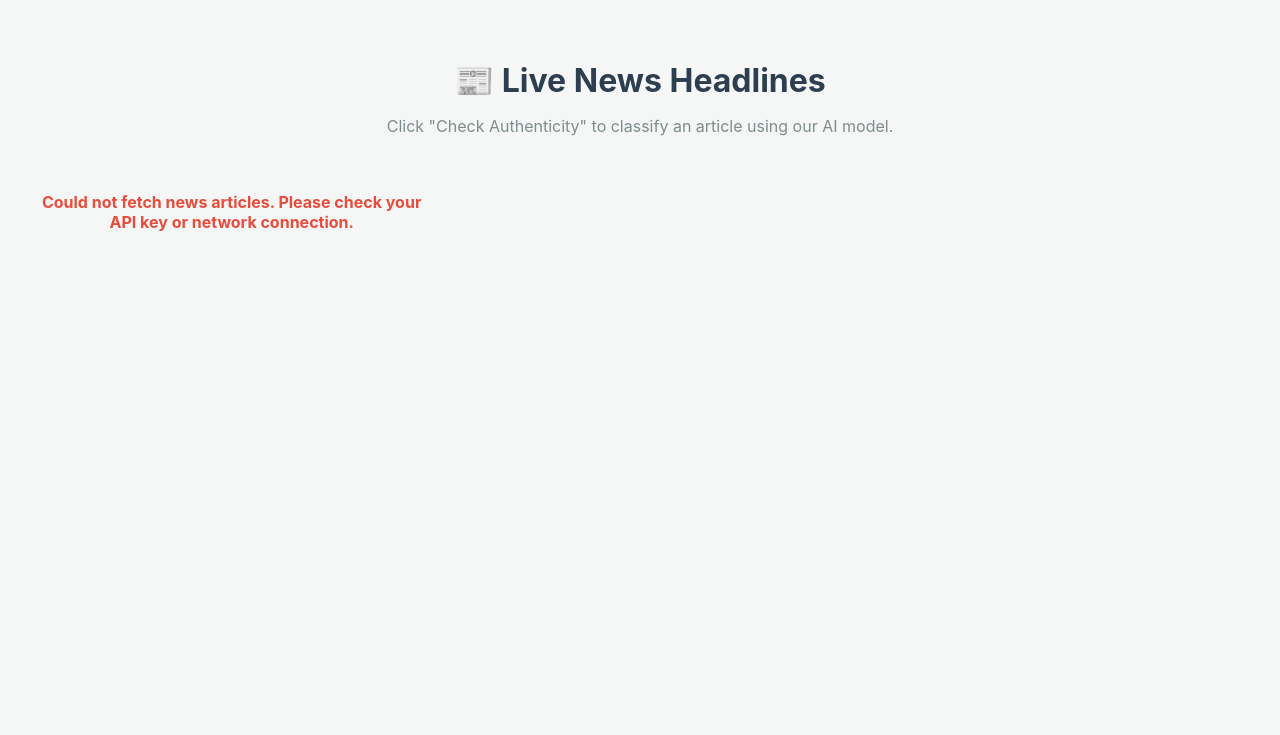
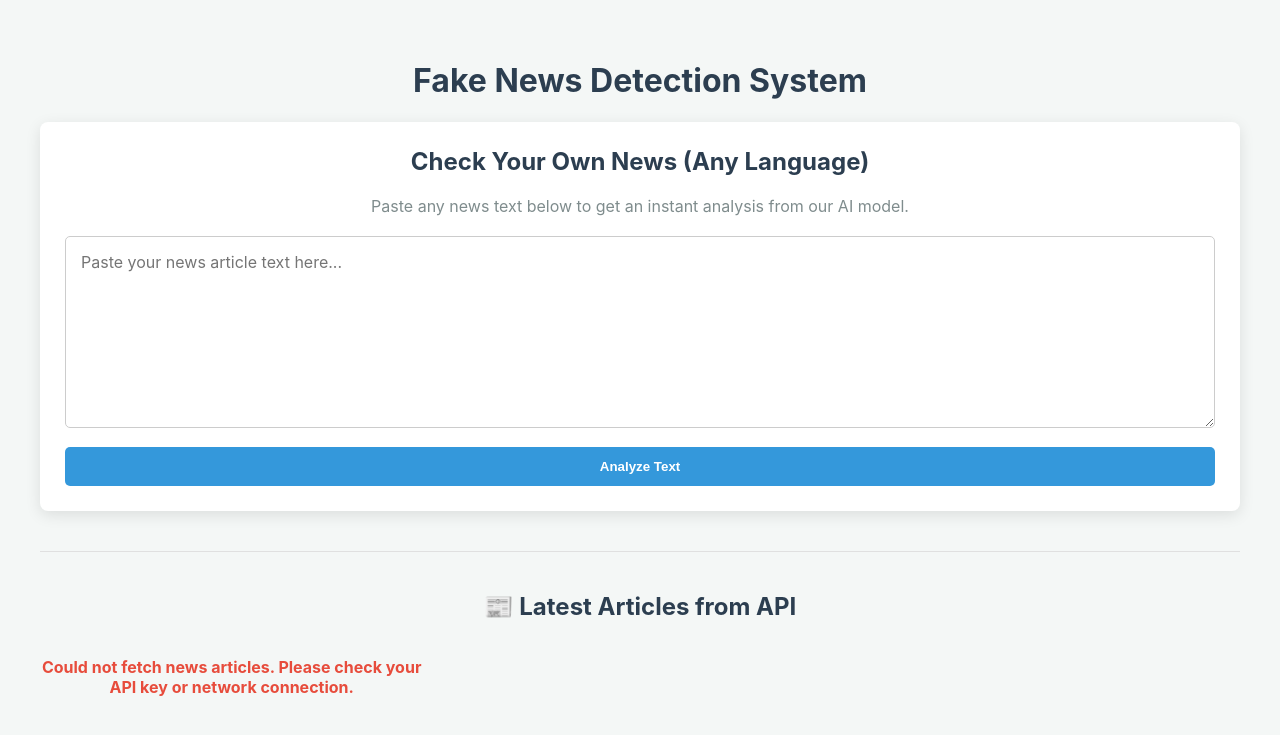
Before and after one commit to aryanrajrcotba/Fake_News_Detection_System, a Flask app: page / in a window 1280 px wide. Shown: the top 735 px of the page. Run offline with Flask 3, Linux system fonts and the light colour scheme; data that the repository does not hold is empty; parts of the project's set-up code (start-up, migrations or seed data) failed here and were passed over.

Commit message:
increased model accuracy and working

```diff
--- a/app.py
+++ b/app.py
@@ -1,63 +1,115 @@
+import os
+import requests
+import re
+import time
 from flask import Flask, render_template, request
-import pickle
-import requests
+from transformers import pipeline
+import matplotlib
+import matplotlib.pyplot as plt
 
-# Initialize the Flask application
+
+matplotlib.use('Agg')
+
+
+print("Loading AI model...")
+classifier = pipeline("zero-shot-classification", model="facebook/bart-large-mnli")
+print("AI model loaded successfully.")
+
+
 app = Flask(__name__)
 
-# Load the trained model and vectorizer
-try:
-    model = pickle.load(open('model.pkl', 'rb'))
-    vectorizer = pickle.load(open('vectorizer.pkl', 'rb'))
-except FileNotFoundError:
-    print("Error: Model or vectorizer files not found.")
-    print("Please run model.py first to train and save the model.")
-    exit()
 
-# NewsAPI configuration
-API_KEY = "96db3e7b7b8a452c981a5465f0f64d50"  # <-- IMPORTANT: Replace with your actual NewsAPI key
+API_KEY = os.environ.get("API_KEY", "96db3e7b7b8a452c981a5465f0f64d50")
 NEWS_API_URL = f"https://newsapi.org/v2/top-headlines?country=us&apiKey={API_KEY}"
 
+
+SOURCE_CREDIBILITY = { "reuters": {"score": "Very High", "value": 5}, "associated press": {"score": "Very High", "value": 5}, "bbc news": {"score": "Very High", "value": 5}, "the guardian": {"score": "High", "value": 4}, "the new york times": {"score": "High", "value": 4}, "cnn": {"score": "Moderate", "value": 3}, "fox news": {"score": "Moderate", "value": 3} }
+
+def get_source_credibility(source_name):
+    if not source_name: return {"score": "Unknown", "value": 0}
+    source_name_lower = source_name.lower()
+    for key, cred in SOURCE_CREDIBILITY.items():
+        if key in source_name_lower: return cred
+    return {"score": "Not Rated", "value": 0}
+
 def fetch_news():
-    """Fetches top headlines from the NewsAPI."""
     try:
         response = requests.get(NEWS_API_URL)
-        response.raise_for_status()  # Raise an exception for bad status codes
+        response.raise_for_status()
         articles = response.json().get('articles', [])
-        # Filter out articles with no content or description
-        return [
-            article for article in articles
-            if article.get('content') or article.get('description')
-        ]
+        for article in articles:
+            article['credibility'] = get_source_credibility(article.get('source', {}).get('name'))
+        return articles
     except requests.exceptions.RequestException as e:
         print(f"Error fetching news: {e}")
         return []
 
 @app.route('/')
 def home():
-    """Renders the home page with live news articles."""
     articles = fetch_news()
-    # Use description as fallback if content is missing
+
+    # --- CHANGE 1: Updated dashboard stats to only have two categories ---
+    stats = {"Real News": 0, "Fake News": 0}
+    candidate_labels = ["reliable news", "fabricated news", "opinion piece", "satire"]
+
     for article in articles:
-        article['content_to_check'] = article.get('content') or article.get('description', '')
-    return render_template('index.html', articles=articles)
+        text = (article.get('title', '') or '') + ' ' + (article.get('description', '') or '')
+        if not text.strip():
+            continue
+
+        try:
+            prediction = classifier(text, candidate_labels)
+            top_label = prediction['labels'][0]
+
+            if top_label == "reliable news":
+                stats["Real News"] += 1
+            else: # Everything else (fabricated, opinion, satire) is counted as Fake News
+                stats["Fake News"] += 1
+        except Exception as e:
+            print(f"Error classifying article for dashboard: {e}")
+
+    # --- Generate Plot with Matplotlib ---
+    labels = stats.keys()
+    sizes = stats.values()
+    colors = ['#2ecc71', '#e74c3c'] # Green for Real, Red for Fake
+
+    chart_image = None
+    if sum(sizes) > 0:
+        plt.figure(figsize=(5, 5))
+        plt.pie(sizes, labels=labels, autopct='%1.1f%%', startangle=140, colors=colors)
+        plt.title('Classification of Fetched Articles', pad=20)
+        plt.axis('equal')
+
+        timestamp = int(time.time())
+        chart_image = f'chart_{timestamp}.png'
+        plt.savefig(f'static/{chart_image}')
+        plt.close()
+
+    return render_template('index.html', articles=articles, chart_image=chart_image)
 
 @app.route('/predict', methods=['POST'])
 def predict():
-    """Handles the prediction request from the form."""
-    if request.method == 'POST':
-        news_text = request.form['news_text']
+    news_text = request.form['news_text']
+    cleaned_text = re.sub(r'\[\+\d+ chars\]', '', news_text).strip()
 
-        # Prepare the text for prediction
-        vectorized_text = vectorizer.transform([news_text])
+    candidate_labels = ["reliable news", "fabricated news", "opinion piece", "satire"]
+    prediction_result = classifier(cleaned_text, candidate_labels)
 
-        # Make a prediction
-        prediction = model.predict(vectorized_text)
+    top_label = prediction_result['labels'][0]
+    confidence_score = prediction_result['scores'][0]
 
-        # Map prediction to a human-readable result
-        result = "Real News" if prediction[0] == 0 else "Fake News"
+    # --- CHANGE 2: Updated prediction logic to only have two outcomes ---
+    if top_label == "reliable news":
+        result = "Real News"
+    else: # Everything else (fabricated, opinion, satire) is considered Fake News
+        result = "Fake News"
 
-        return render_template('results.html', prediction=result, news_text=news_text)
+    return render_template(
+        'results.html',
+        prediction=result,
+        original_text=news_text,
+        confidence=f"{confidence_score:.0%}"
+    )
 
 if __name__ == '__main__':
     app.run(debug=True)
--- a/static/style.css
+++ b/static/style.css
@@ -5,123 +5,59 @@ body {
     margin: 0;
     padding: 20px;
 }
+.container { max-width: 1200px; margin: 0 auto; padding: 20px; }
+h1, h2 { text-align: center; color: #2c3e50; }
+p { text-align: center; color: #7f8c8d; margin-bottom: 40px; }
 
-.container {
-    max-width: 1200px;
-    margin: 0 auto;
-    padding: 20px;
+/* Dashboard & User Input Cards */
+.dashboard-card, .user-input-card { background: #ffffff; border-radius: 8px; box-shadow: 0 4px 15px rgba(0, 0, 0, 0.1); padding: 25px; margin-bottom: 40px; }
+.dashboard-card h2, .user-input-card h2 { margin-top: 0; }
+.user-input-card p { margin-bottom: 20px; }
+.chart-container { position: relative; margin: auto; height: 300px; width: 100%; max-width: 300px; }
+.user-input-card textarea { width: 100%; padding: 15px; border-radius: 5px; border: 1px solid #ccc; font-family: inherit; font-size: 1rem; margin-bottom: 15px; box-sizing: border-box; resize: vertical; }
+.section-divider { border: 0; height: 1px; background: #e0e0e0; margin: 40px 0; }
+
+/* News Grid & Card Styles */
+.news-grid { display: grid; grid-template-columns: repeat(auto-fill, minmax(320px, 1fr)); gap: 25px; }
+.news-card { background: #ffffff; border-radius: 8px; box-shadow: 0 4px 15px rgba(0, 0, 0, 0.1); padding: 20px; display: flex; flex-direction: column; }
+.news-card .card-header { display: flex; justify-content: space-between; align-items: center; margin-bottom: 10px; }
+.news-card .credibility { font-size: 0.8rem; padding: 4px 8px; border-radius: 12px; color: white; }
+.credibility-5 { background-color: #1e8449; } /* Dark Green */
+.credibility-4 { background-color: #2ecc71; } /* Green */
+.credibility-3 { background-color: #f39c12; } /* Orange */
+.credibility-0 { background-color: #95a5a6; } /* Gray */
+.news-card h2 { font-size: 1.2rem; margin-top: 0; }
+.news-card p { font-size: 0.95rem; color: #555; flex-grow: 1; text-align: left; }
+.news-card small { color: #95a5a6; }
+
+/* Button Styles */
+.btn { display: block; width: 100%; padding: 12px; background-color: #3498db; color: white; border: none; border-radius: 5px; cursor: pointer; text-align: center; font-weight: bold; transition: background-color 0.3s; }
+.btn:hover { background-color: #2980b9; }
+
+/* Results Page Styling */
+.result-box { padding: 40px; border-radius: 8px; text-align: center; margin: 30px 0; }
+.result-box h2 { margin: 0; font-size: 2.5rem; color: white; }
+.result-box.real { background-color: #2ecc71; }
+.result-box.fake { background-color: #e74c3c; }
+.text-display-card { background: #ecf0f1; border-left: 5px solid #bdc3c7; padding: 1px 20px; margin-bottom: 20px; }
+.text-display-card h3 { color: #34495e; text-align: left; }
+.original-text, .translated-text { text-align: left; font-style: italic; white-space: pre-wrap; word-wrap: break-word; }
+.btn-back { display: inline-block; margin-top: 20px; padding: 10px 20px; background-color: #95a5a6; color: white; text-decoration: none; border-radius: 5px; }
+.btn-back:hover { background-color: #7f8c8d; }
+.error { color: #e74c3c; font-weight: bold; }
+
+.result-box.other { background-color: #3498db; } /* Blue for "Opinion / Other" */
+
+.confidence-text {
+    color: white;
+    margin-top: 10px;
+    margin-bottom: 0;
+    font-size: 1.1rem;
+    opacity: 0.9;
 }
 
-h1 {
-    text-align: center;
-    color: #2c3e50;
-    margin-bottom: 10px;
+/* Add to your style.css file */
+.chart-container img {
+    max-width: 100%;
+    height: auto;
 }
-
-p {
-    text-align: center;
-    color: #7f8c8d;
-    margin-bottom: 40px;
-}
-
-.news-grid {
-    display: grid;
-    grid-template-columns: repeat(auto-fill, minmax(320px, 1fr));
-    gap: 25px;
-}
-
-.news-card {
-    background: #ffffff;
-    border-radius: 8px;
-    box-shadow: 0 4px 15px rgba(0, 0, 0, 0.1);
-    padding: 20px;
-    display: flex;
-    flex-direction: column;
-}
-
-.news-card h2 {
-    font-size: 1.2rem;
-    color: #34495e;
-    margin-top: 0;
-}
-
-.news-card p {
-    font-size: 0.95rem;
-    color: #555;
-    flex-grow: 1;
-    text-align: left;
-}
-
-.news-card small {
-    color: #95a5a6;
-    margin-bottom: 15px;
-}
-
-.btn {
-    display: block;
-    width: 100%;
-    padding: 12px;
-    background-color: #3498db;
-    color: white;
-    border: none;
-    border-radius: 5px;
-    cursor: pointer;
-    text-align: center;
-    font-weight: bold;
-    transition: background-color 0.3s;
-}
-
-.btn:hover {
-    background-color: #2980b9;
-}
-
-/* --- Results Page Styling --- */
-.result-box {
-    padding: 40px;
-    border-radius: 8px;
-    text-align: center;
-    margin: 30px 0;
-    box-shadow: 0 4px 15px rgba(0, 0, 0, 0.1);
-}
-
-.result-box h2 {
-    margin: 0;
-    font-size: 2.5rem;
-    color: white;
-}
-
-.result-box.real {
-    background-color: #2ecc71; /* Green for Real */
-}
-
-.result-box.fake {
-    background-color: #e74c3c; /* Red for Fake */
-}
-
-.original-text {
-    background-color: #ecf0f1;
-    border-left: 5px solid #bdc3c7;
-    padding: 15px;
-    font-style: italic;
-    text-align: left;
-}
-
-.btn-back {
-    display: inline-block;
-    margin-top: 20px;
-    padding: 10px 20px;
-    background-color: #95a5a6;
-    color: white;
-    text-decoration: none;
-    border-radius: 5px;
-    transition: background-color 0.3s;
-}
-
-.btn-back:hover {
-    background-color: #7f8c8d;
-}
-
-.error {
-    color: #e74c3c;
-    font-weight: bold;
-}
--- a/templates/index.html
+++ b/templates/index.html
@@ -8,16 +8,41 @@
 </head>
 <body>
     <div class="container">
-        <h1>📰 Live News Headlines</h1>
-        <p>Click "Check Authenticity" to classify an article using our AI model.</p>
+        <h1>Fake News Detection System</h1>
+
+        {% if chart_image %}
+        <div class="dashboard-card">
+            <h2>Today's News Statistics</h2>
+            <div class="chart-container">
+                <img src="{{ url_for('static', filename=chart_image) }}" alt="News Classification Chart">
+            </div>
+        </div>
+        {% endif %}
+        <div class="user-input-card">
+            <h2>Check Your Own News (Any Language)</h2>
+            <p>Paste any news text below to get an instant analysis from our AI model.</p>
+            <form action="/predict" method="post">
+                <textarea name="news_text" rows="8" placeholder="Paste your news article text here..." required></textarea>
+                <button type="submit" class="btn">Analyze Text</button>
+            </form>
+        </div>
+
+        <hr class="section-divider">
+        <h2>📰 Latest Articles from API</h2>
+
         <div class="news-grid">
             {% for article in articles %}
                 <div class="news-card">
+                    <div class="card-header">
+                        <small>Source: {{ article.source.name }}</small>
+                        <div class="credibility credibility-{{ article.credibility.value }}">
+                            Credibility: <strong>{{ article.credibility.score }}</strong>
+                        </div>
+                    </div>
                     <h2>{{ article.title }}</h2>
-                    <p>{{ article.description }}</p>
-                    <small>Source: {{ article.source.name }}</small>
+                    <p>{{ article.description or 'No description available.' }}</p>
                     <form action="/predict" method="post">
-                        <input type="hidden" name="news_text" value="{{ article.content_to_check }}">
+                        <input type="hidden" name="news_text" value="{{ article.title + ' ' + (article.description or '') }}">
                         <button type="submit" class="btn">Check Authenticity</button>
                     </form>
                 </div>
```
Also changed, not shown: model.py (+44 -61 lines), requirements.txt (+24 -0 lines), templates/results.html (+11 -4 lines), confusion_matrix.png, roc_curve.png, 4 other files.
